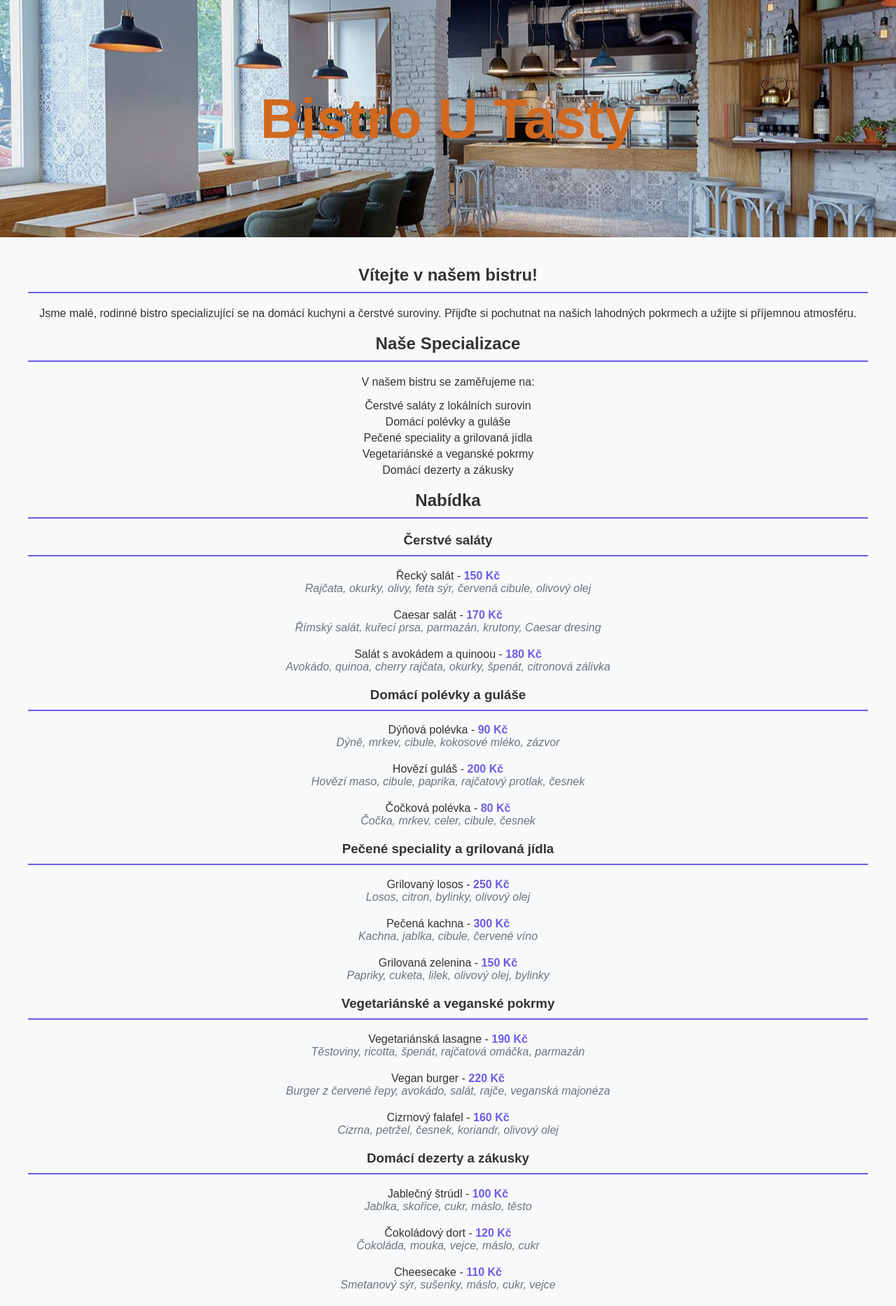
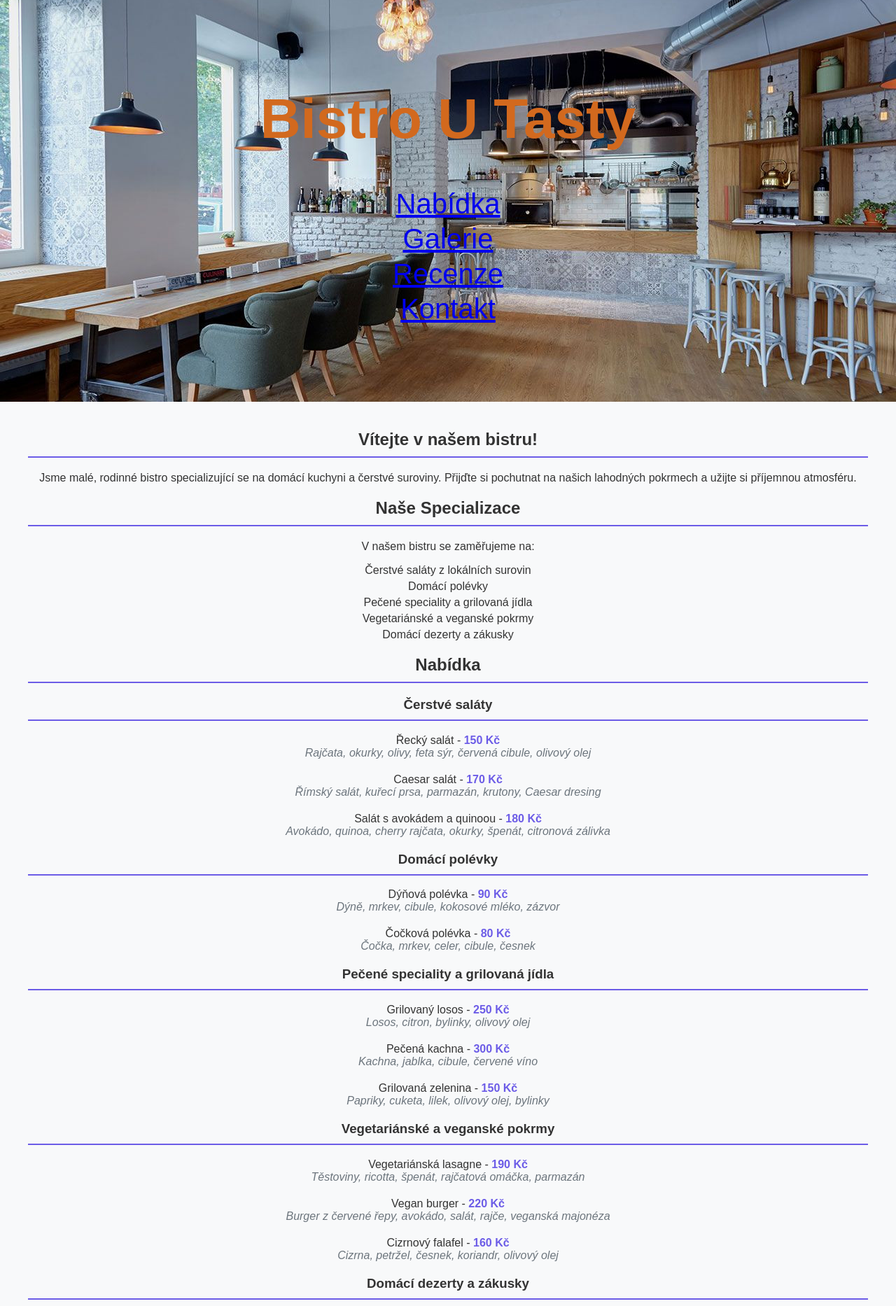
Before and after one commit to Lenkalaznovska/Bistro_Responsive_web, a PHP site: page / in a window 1280 px wide. Shown: the top 1866 px of the page at 70% size. Run offline with PHP 8.4, Linux system fonts and the light colour scheme; data that the repository does not hold is empty; a stand-in replaces the project's code that opens the database connection.

Commit message:
Update index.php

```diff
--- a/index.php
+++ b/index.php
@@ -4,159 +4,165 @@
     <meta charset="UTF-8">
     <meta name="viewport" content="width=device-width, initial-scale=1.0">
     <title>Bistro U Tasty</title>
-    <link rel="stylesheet" href="css/style.css">
-    <link rel="icon" href="favicon/food.png" type="image/png">
+    <link rel="stylesheet" href="style.css"> <!-- Link to the external CSS stylesheet -->
+    <link rel="icon" href="favicon/food.png" type="image/png"> <!-- Favicon for the site -->
 </head>
 <body>
     <header>
-        <h1>Bistro U Tasty</h1>
+        <h1>Bistro U Tasty</h1> <!-- Main heading for the restaurant -->
+        <nav>
+            <ul>
+                <!-- Navigation menu -->
+                <li><a href="#menu">Nabídka</a></li> <!-- Link to the menu section -->
+                <li><a href="#gallery">Galerie</a></li> <!-- Link to the gallery section -->
+                <li><a href="#reviews">Recenze</a></li> <!-- Link to the reviews section -->
+                <li><a href="#contact">Kontakt</a></li> <!-- Link to the contact section -->
+            </ul>
+        </nav>
     </header>
     <main>
-        <section>
-            <h2>Vítejte v našem bistru!</h2>
+        <section id="welcome">
+            <h2>Vítejte v našem bistru!</h2> <!-- Welcome message -->
             <p>Jsme malé, rodinné bistro specializující se na domácí kuchyni a čerstvé suroviny. Přijďte si pochutnat na našich lahodných pokrmech a užijte si příjemnou atmosféru.</p>
         </section>
-        <section>
-            <h2>Naše Specializace</h2>
+        <section id="specialties">
+            <h2>Naše Specializace</h2> <!-- Our specialties -->
             <p>V našem bistru se zaměřujeme na:</p>
             <ul>
-                <li>Čerstvé saláty z lokálních surovin</li>
-                <li>Domácí polévky a guláše</li>
-                <li>Pečené speciality a grilovaná jídla</li>
-                <li>Vegetariánské a veganské pokrmy</li>
-                <li>Domácí dezerty a zákusky</li>
+                <li>Čerstvé saláty z lokálních surovin</li> <!-- Fresh salads from local ingredients -->
+                <li>Domácí polévky</li> <!-- Homemade soups -->
+                <li>Pečené speciality a grilovaná jídla</li> <!-- Baked specialties and grilled dishes -->
+                <li>Vegetariánské a veganské pokrmy</li> <!-- Vegetarian and vegan dishes -->
+                <li>Domácí dezerty a zákusky</li> <!-- Homemade desserts and cakes -->
             </ul>
         </section>
-        <section class="menu-section">
-            <h2>Nabídka</h2>
+        <section id="menu" class="menu-section">
+            <h2>Nabídka</h2> <!-- Menu section heading -->
             <div>
-                <h3>Čerstvé saláty</h3>
+                <h3>Čerstvé saláty</h3> <!-- Fresh salads -->
                 <ul>
                     <li class="menu-item">
-                        Řecký salát - <span class="price">150 Kč</span>
-                        <div class="ingredients">Rajčata, okurky, olivy, feta sýr, červená cibule, olivový olej</div>
+                        Řecký salát - <span class="price">150 Kč</span> <!-- Greek salad price -->
+                        <div class="ingredients">Rajčata, okurky, olivy, feta sýr, červená cibule, olivový olej</div> <!-- Ingredients for Greek salad -->
                     </li>
                     <li class="menu-item">
-                        Caesar salát - <span class="price">170 Kč</span>
-                        <div class="ingredients">Římský salát, kuřecí prsa, parmazán, krutony, Caesar dresing</div>
+                        Caesar salát - <span class="price">170 Kč</span> <!-- Caesar salad price -->
+                        <div class="ingredients">Římský salát, kuřecí prsa, parmazán, krutony, Caesar dresing</div> <!-- Ingredients for Caesar salad -->
                     </li>
                     <li class="menu-item">
-                        Salát s avokádem a quinoou - <span class="price">180 Kč</span>
-                        <div class="ingredients">Avokádo, quinoa, cherry rajčata, okurky, špenát, citronová zálivka</div>
+                        Salát s avokádem a quinoou - <span class="price">180 Kč</span> <!-- Avocado and quinoa salad price -->
+                        <div class="ingredients">Avokádo, quinoa, cherry rajčata, okurky, špenát, citronová zálivka</div> <!-- Ingredients for avocado and quinoa salad -->
                     </li>
                 </ul>
             </div>
             <div>
-                <h3>Domácí polévky a guláše</h3>
+                <h3>Domácí polévky</h3> <!-- Homemade soups -->
                 <ul>
                     <li class="menu-item">
-                        Dýňová polévka - <span class="price">90 Kč</span>
-                        <div class="ingredients">Dýně, mrkev, cibule, kokosové mléko, zázvor</div>
+                        Dýňová polévka - <span class="price">90 Kč</span> <!-- Pumpkin soup price -->
+                        <div class="ingredients">Dýně, mrkev, cibule, kokosové mléko, zázvor</div> <!-- Ingredients for pumpkin soup -->
                     </li>
                     <li class="menu-item">
-                        Hovězí guláš - <span class="price">200 Kč</span>
-                        <div class="ingredients">Hovězí maso, cibule, paprika, rajčatový protlak, česnek</div>
-                    </li>
-                    <li class="menu-item">
-                        Čočková polévka - <span class="price">80 Kč</span>
-                        <div class="ingredients">Čočka, mrkev, celer, cibule, česnek</div>
+                        Čočková polévka - <span class="price">80 Kč</span> <!-- Lentil soup price -->
+                        <div class="ingredients">Čočka, mrkev, celer, cibule, česnek</div> <!-- Ingredients for lentil soup -->
                     </li>
                 </ul>
             </div>
             <div>
-                <h3>Pečené speciality a grilovaná jídla</h3>
+                <h3>Pečené speciality a grilovaná jídla</h3> <!-- Baked specialties and grilled dishes -->
                 <ul>
                     <li class="menu-item">
-                        Grilovaný losos - <span class="price">250 Kč</span>
-                        <div class="ingredients">Losos, citron, bylinky, olivový olej</div>
+                        Grilovaný losos - <span class="price">250 Kč</span> <!-- Grilled salmon price -->
+                        <div class="ingredients">Losos, citron, bylinky, olivový olej</div> <!-- Ingredients for grilled salmon -->
                     </li>
                     <li class="menu-item">
-                        Pečená kachna - <span class="price">300 Kč</span>
-                        <div class="ingredients">Kachna, jablka, cibule, červené víno</div>
+                        Pečená kachna - <span class="price">300 Kč</span> <!-- Roasted duck price -->
+                        <div class="ingredients">Kachna, jablka, cibule, červené víno</div> <!-- Ingredients for roasted duck -->
                     </li>
                     <li class="menu-item">
-                        Grilovaná zelenina - <span class="price">150 Kč</span>
-                        <div class="ingredients">Papriky, cuketa, lilek, olivový olej, bylinky</div>
+                        Grilovaná zelenina - <span class="price">150 Kč</span> <!-- Grilled vegetables price -->
+                        <div class="ingredients">Papriky, cuketa, lilek, olivový olej, bylinky</div> <!-- Ingredients for grilled vegetables -->
                     </li>
                 </ul>
             </div>
             <div>
-                <h3>Vegetariánské a veganské pokrmy</h3>
+                <h3>Vegetariánské a veganské pokrmy</h3> <!-- Vegetarian and vegan dishes -->
                 <ul>
                     <li class="menu-item">
-                        Vegetariánská lasagne - <span class="price">190 Kč</span>
-                        <div class="ingredients">Těstoviny, ricotta, špenát, rajčatová omáčka, parmazán</div>
+                        Vegetariánská lasagne - <span class="price">190 Kč</span> <!-- Vegetarian lasagna price -->
+                        <div class="ingredients">Těstoviny, ricotta, špenát, rajčatová omáčka, parmazán</div> <!-- Ingredients for vegetarian lasagna -->
                     </li>
                     <li class="menu-item">
-                        Vegan burger - <span class="price">220 Kč</span>
-                        <div class="ingredients">Burger z červené řepy, avokádo, salát, rajče, veganská majonéza</div>
+                        Vegan burger - <span class="price">220 Kč</span> <!-- Vegan burger price -->
+                        <div class="ingredients">Burger z červené řepy, avokádo, salát, rajče, veganská majonéza</div> <!-- Ingredients for vegan burger -->
                     </li>
                     <li class="menu-item">
-                        Cizrnový falafel - <span class="price">160 Kč</span>
-                        <div class="ingredients">Cizrna, petržel, česnek, koriandr, olivový olej</div>
+                        Cizrnový falafel - <span class="price">160 Kč</span> <!-- Chickpea falafel price -->
+                        <div class="ingredients">Cizrna, petržel, česnek, koriandr, olivový olej</div> <!-- Ingredients for chickpea falafel -->
                     </li>
                 </ul>
             </div>
             <div>
-                <h3>Domácí dezerty a zákusky</h3>
+                <h3>Domácí dezerty a zákusky</h3> <!-- Homemade desserts and cakes -->
                 <ul>
                     <li class="menu-item">
-                        Jablečný štrúdl - <span class="price">100 Kč</span>
-                        <div class="ingredients">Jablka, skořice, cukr, máslo, těsto</div>
+                        Jablečný štrúdl - <span class="price">100 Kč</span> <!-- Apple strudel price -->
+                        <div class="ingredients">Jablka, skořice, cukr, máslo, těsto</div> <!-- Ingredients for apple strudel -->
                     </li>
                     <li class="menu-item">
-                        Čokoládový dort - <span class="price">120 Kč</span>
-                        <div class="ingredients">Čokoláda, mouka, vejce, máslo, cukr</div>
+                        Čokoládový dort - <span class="price">120 Kč</span> <!-- Chocolate cake price -->
+                        <div class="ingredients">Čokoláda, mouka, vejce, máslo, cukr</div> <!-- Ingredients for chocolate cake -->
                     </li>
                     <li class="menu-item">
-                        Cheesecake - <span class="price">110 Kč</span>
-                        <div class="ingredients">Smetanový sýr, sušenky, máslo, cukr, vejce</div>
+                        Cheesecake - <span class="price">110 Kč</span> <!-- Cheesecake price -->
+                        <div class="ingredients">Smetanový sýr, sušenky, máslo, cukr, vejce</div> <!-- Ingredients for cheesecake -->
                     </li>
                 </ul>
             </div>
         </section>
-        <section>
-            <h2>Galerie</h2>
+        <section id="gallery">
+            <h2>Galerie</h2> <!-- Gallery section heading -->
             <div class="gallery">
-                <img src="images/soup.jpg" alt="Polévka" />
-                <img src="images/salad.jpg" alt="Salát" />
-                <img src="images/apple_pie.jpg" alt="Štrúdl" />
-                <img src="images/vegetables.jpg" alt="Zelenina" />
+                <!-- Images in the gallery -->
+                <img src="images/soup.jpg" alt="Polévka" /> <!-- Soup image -->
+                <img src="images/salad.jpg" alt="Salát" /> <!-- Salad image -->
+                <img src="images/apple_pie.jpg" alt="Štrúdl" /> <!-- Apple pie image -->
+                <img src="images/vegetables.jpg" alt="Zelenina" /> <!-- Vegetables image -->
             </div>
         </section>
-        <section class="reviews">
-            <h2>Recenze</h2>
+        <section id="reviews" class="reviews">
+            <h2>Recenze</h2> <!-- Reviews section heading -->
             <div id="reviews-list">
                 <?php
-                // Připojení k databázi
+                // Connecting to the database
                 include("conn.php");
 
-                // Zpracování formuláře, pokud byl odeslán
+                // Processing the form if it was submitted
                 if ($_SERVER['REQUEST_METHOD'] === 'POST') {
-                    // Získání dat z formuláře a únik proti SQL injection
+                    // Retrieve data from the form and escape it to prevent SQL injection
                     $name = mysqli_real_escape_string($conn, $_POST['name']);
                     $review = mysqli_real_escape_string($conn, $_POST['review']);
-                    $created_at = date('Y-m-d H:i:s'); // Aktuální časové razítko
+                    $created_at = date('Y-m-d H:i:s'); // Current timestamp
 
-                    // Příprava dotazu s použitím prepared statements
+                    // Prepare the SQL query using prepared statements
                     $sql = "INSERT INTO reviews (name, review, created_at) VALUES (?, ?, ?)";
                     $stmt = mysqli_prepare($conn, $sql);
 
-                    // Vazba parametrů
+                    // Bind parameters
                     mysqli_stmt_bind_param($stmt, "sss", $name, $review, $created_at);
 
-                    // Spuštění dotazu
+                    // Execute the query
                     if (mysqli_stmt_execute($stmt)) {
                         echo "<p class='success-message'>Recenze byla úspěšně přidána.</p>";
                     } else {
                         echo "<p>Chyba při přidávání recenze: " . mysqli_stmt_error($stmt) . "</p>";
                     }
 
-                    // Uzavření přípraveného dotazu
+                    // Close the prepared statement
                     mysqli_stmt_close($stmt);
                 }
 
-                // Načtení existujících recenzí
+                // Fetch existing reviews
                 $sql_select = "SELECT * FROM reviews ORDER BY created_at DESC";
                 $result = mysqli_query($conn, $sql_select);
 
@@ -178,7 +184,7 @@
                 ?>
             </div>
             <form class="review-form" id="review-form" method="post">
-                <h3>Napište recenzi</h3>
+                <h3>Napište recenzi</h3> <!-- Form to submit a review -->
                 <label for="name">Vaše jméno:</label>
                 <input type="text" id="name" name="name" placeholder="Vaše jméno" required>
                 <label for="review">Vaše recenze:</label>
@@ -186,25 +192,32 @@
                 <button type="submit" name="submit">Odeslat recenzi</button>
             </form>
         </section>
-        <section class="contact">
-            <h2>Kontakt</h2>
-            <p><strong>Email:</strong> <a href="mailto:info@bistroutasty.cz">info@bistroutasty.cz</a></p>
-            <p><strong>Telefon:</strong> <a href="tel:+420123456789">+420 123 456 789</a></p>
-            <p><strong>Adresa:</strong> Ulice 123, Město, PSČ 12345</p>
+        <section id="contact" class="contact">
+            <h2>Kontakt</h2> <!-- Contact section heading -->
+            <p><strong>Email:</strong> <a href="mailto:info@bistroutasty.cz">info@bistroutasty.cz</a></p> <!-- Contact email -->
+            <p><strong>Telefon:</strong> <a href="tel:+420123456789">+420 123 456 789</a></p> <!-- Contact phone number -->
+            <p><strong>Adresa:</strong> Ulice 123, Město, PSČ 12345</p> <!-- Address -->
+            <!-- Adding a map -->
+            <div class="map">
+                <h3>Naše lokalita</h3>
+                <a href="https://mapy.cz/zakladni?source=base&id=2087206&x=14.4251899&y=50.0819155&z=17" target="_blank">
+                    <img src="images/map.jpg" alt="Mapa naší lokace" style="width: 100%; max-width: 600px;">
+                </a>
+            </div>
         </section>
     </main>
     <footer>
         <div class="container">
-            <p>&copy; 2024 Bistro U Tasty. Všechna práva vyhrazena.</p>
+            <p>&copy; 2024 Bistro U Tasty. Všechna práva vyhrazena.</p> <!-- Footer with copyright information -->
         </div>
     </footer>
 
     <script>
-        // JavaScript pro odesílání recenze pomocí AJAX
+        // JavaScript for sending review via AJAX
         document.addEventListener('DOMContentLoaded', function() {
             const form = document.getElementById('review-form');
             form.addEventListener('submit', function(event) {
-                event.preventDefault(); // Zabránit výchozímu odeslání formuláře
+                event.preventDefault(); // Prevent the default form submission
 
                 const formData = new FormData(form);
                 const xhr = new XMLHttpRequest();
@@ -214,19 +227,19 @@
                 xhr.onreadystatechange = function() {
                     if (xhr.readyState === 4 && xhr.status === 200) {
                         const response = xhr.responseText;
-                        form.reset(); // Resetovat formulář po odeslání
+                        form.reset(); // Reset the form after submission
                         const successMessage = document.createElement('p');
                         successMessage.classList.add('success-message');
                         successMessage.textContent = 'Recenze byla úspěšně odeslána.';
                         document.querySelector('.reviews').insertBefore(successMessage, document.getElementById('reviews-list'));
-                        loadReviews(); // Načtení nových recenzí
+                        loadReviews(); // Load new reviews
                     }
                 };
 
                 xhr.send(formData);
             });
 
-            // Funkce pro načtení a zobrazení nových recenzí
+            // Function to load and display new reviews
             function loadReviews() {
                 const xhr = new XMLHttpRequest();
                 xhr.open('GET', 'fetch_reviews.php', true);
```
